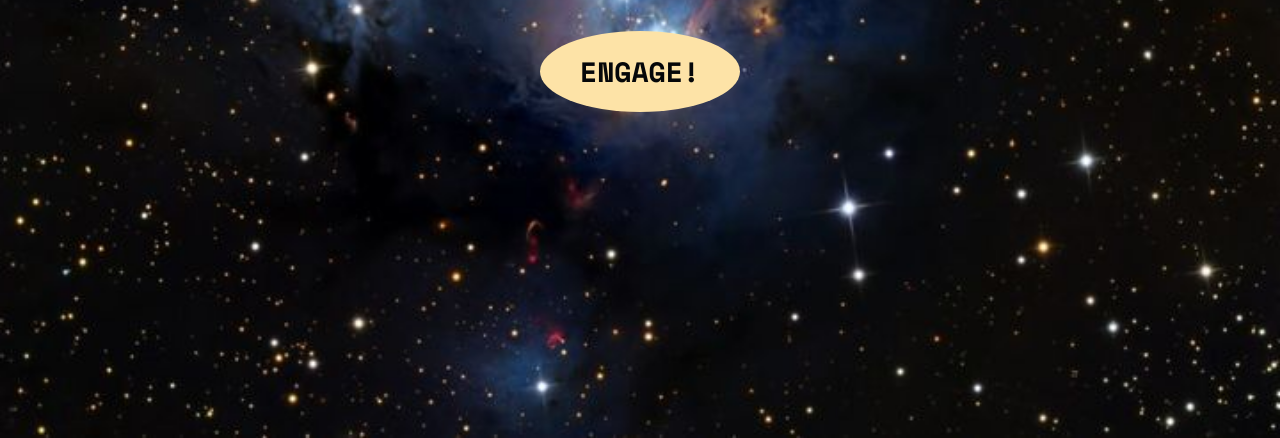
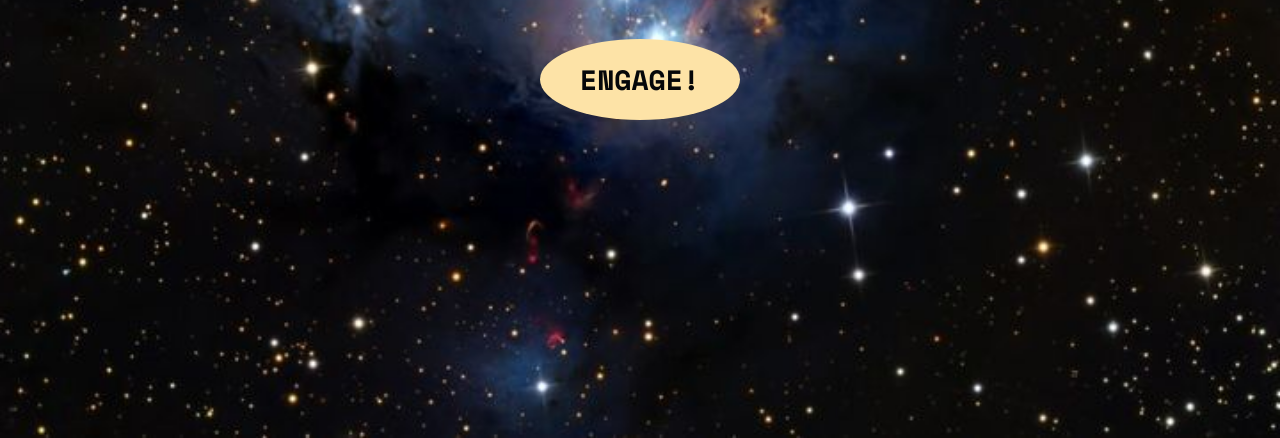
Before and after one commit to Yulia-Ara/StarTrekQuizApp, a plain HTML site: page index.html in a window 1280 px wide. Shown: the part 362-800 px from the top of the page. Drawn offline with nearby package versions, Linux system fonts and the light colour scheme.

Commit message:
fixed css on body

```diff
--- a/style.css
+++ b/style.css
@@ -3,13 +3,13 @@
     font-family: 'Space Mono', monospace;
 }
 
-html, body {
+/* html, body {
     height: 100%;
     padding: 0;
     margin: 0;
     min-height: 100%;
 
-}
+} */
 body {
     background: url('photos/backgroundImg5.jpg') no-repeat center center fixed;
     background-size: cover;
```
